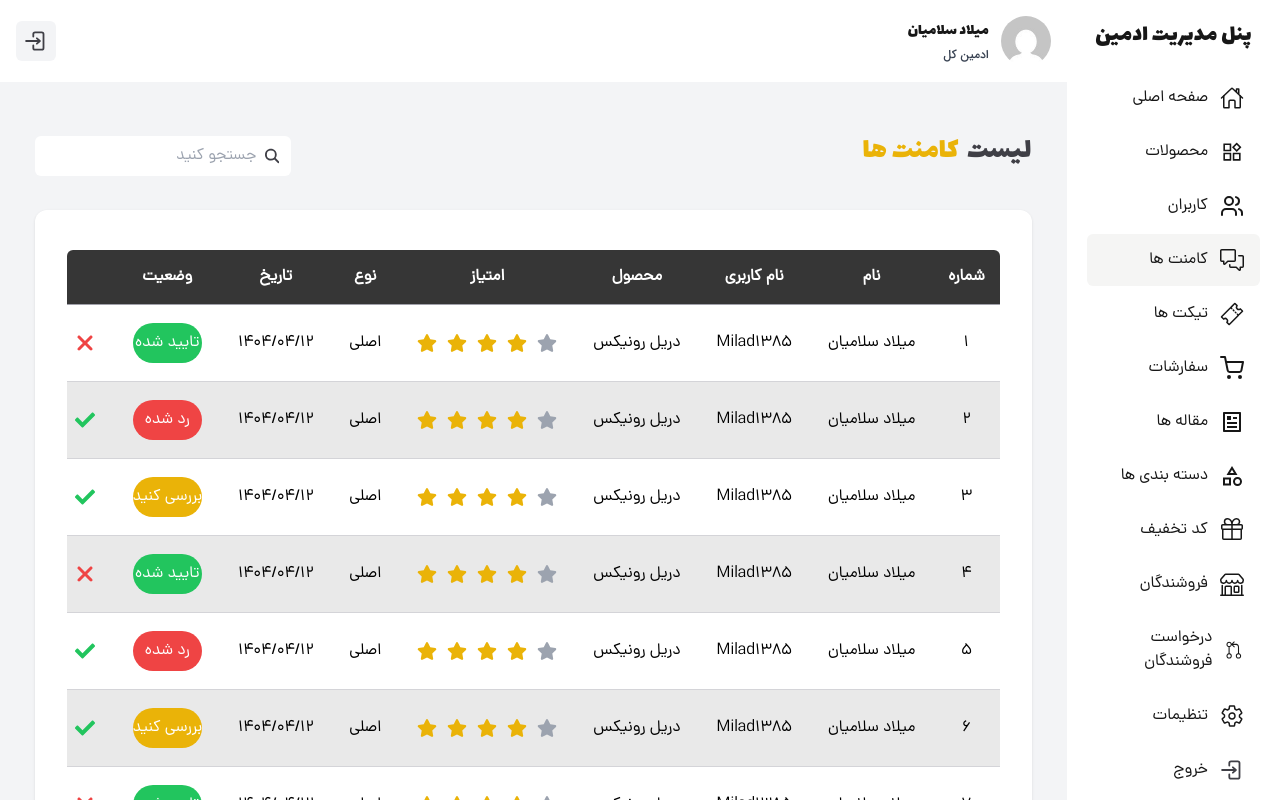
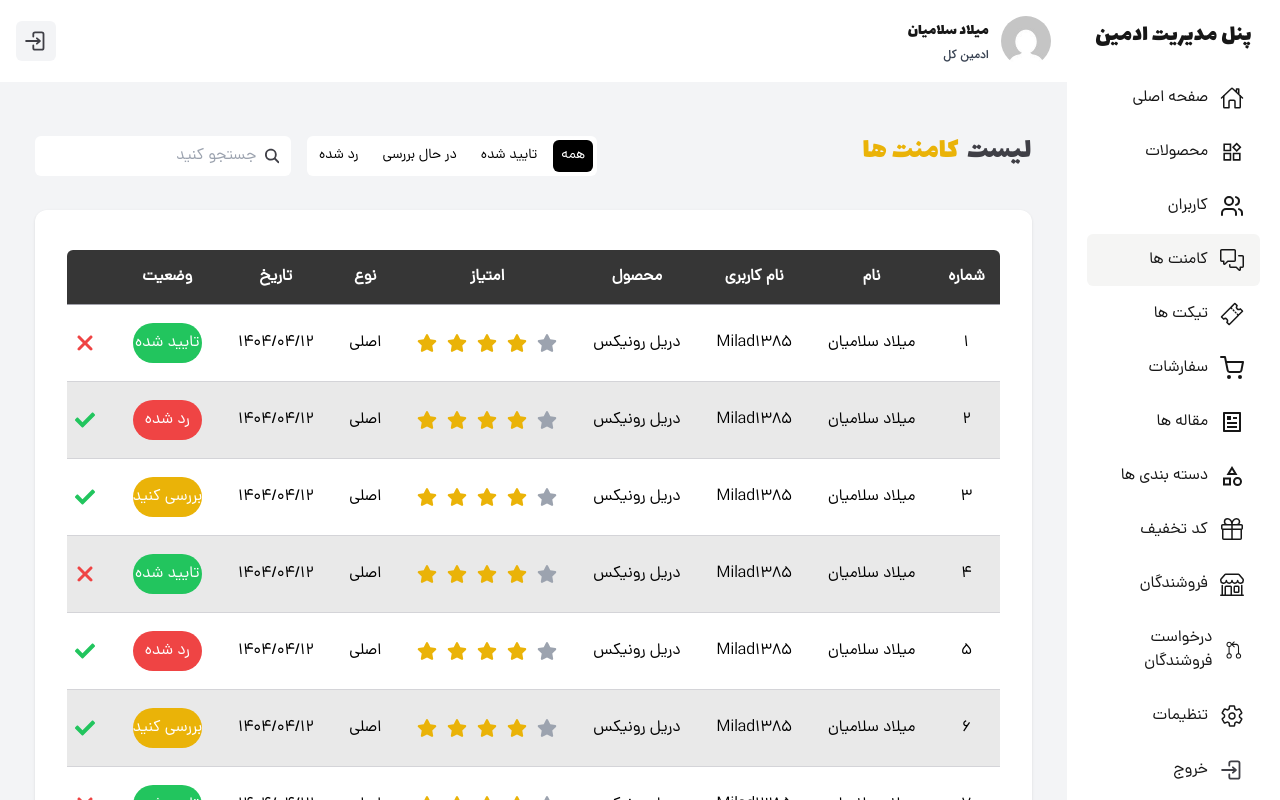
Before and after one commit to milad1385/tool-shop, a Next.js app: page /p-admin/comments in a window 1280 px wide. Built offline with nearby package versions, Linux system fonts and the light colour scheme.

Commit message:
change option arr props in comment page in p-admin

```diff
--- a/src/app/p-admin/comments/page.tsx
+++ b/src/app/p-admin/comments/page.tsx
@@ -2,16 +2,13 @@ import Container from "@/components/modules/p-admin/Container";
 import PageTitle from "@/components/modules/p-admin/PageTitle";
 import TableOperation from "@/components/modules/p-admin/TableOpration";
 import CommentList from "@/components/templates/p-admin/CommentList";
-import { CommentFilterOptions } from "@/constants/data";
+import { statusFilterOptions } from "@/constants/data";
 import React from "react";
 
 function page() {
   return (
     <Container>
-      <TableOperation
-        options={CommentFilterOptions}
-        pageTitle="لیست کامنت ها"
-      />
+      <TableOperation options={statusFilterOptions} pageTitle="لیست کامنت ها" />
       <CommentList />
     </Container>
   );
```
